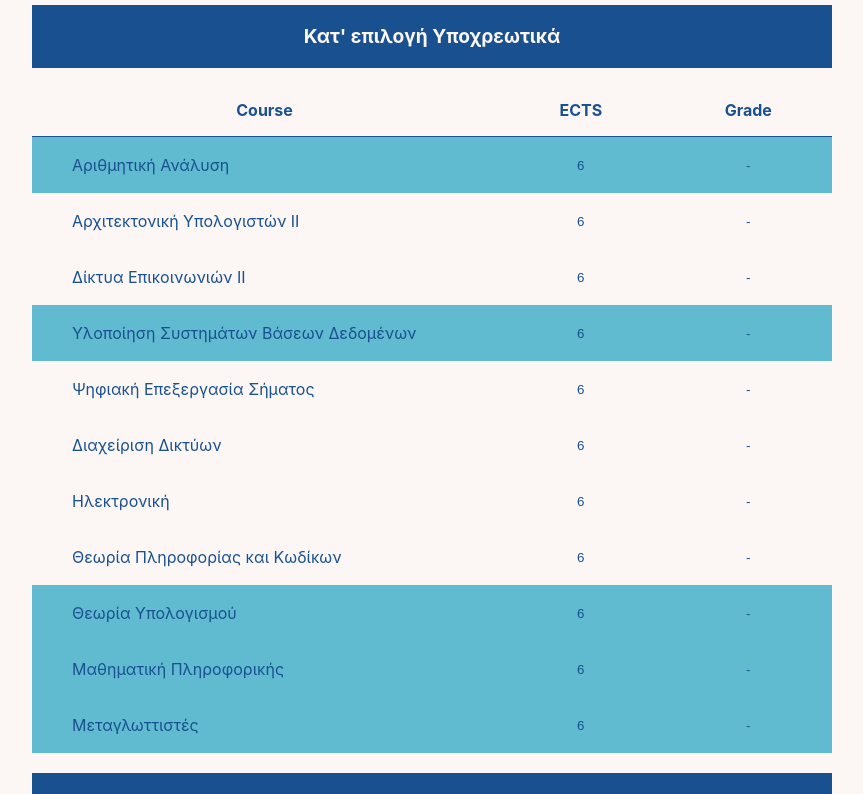
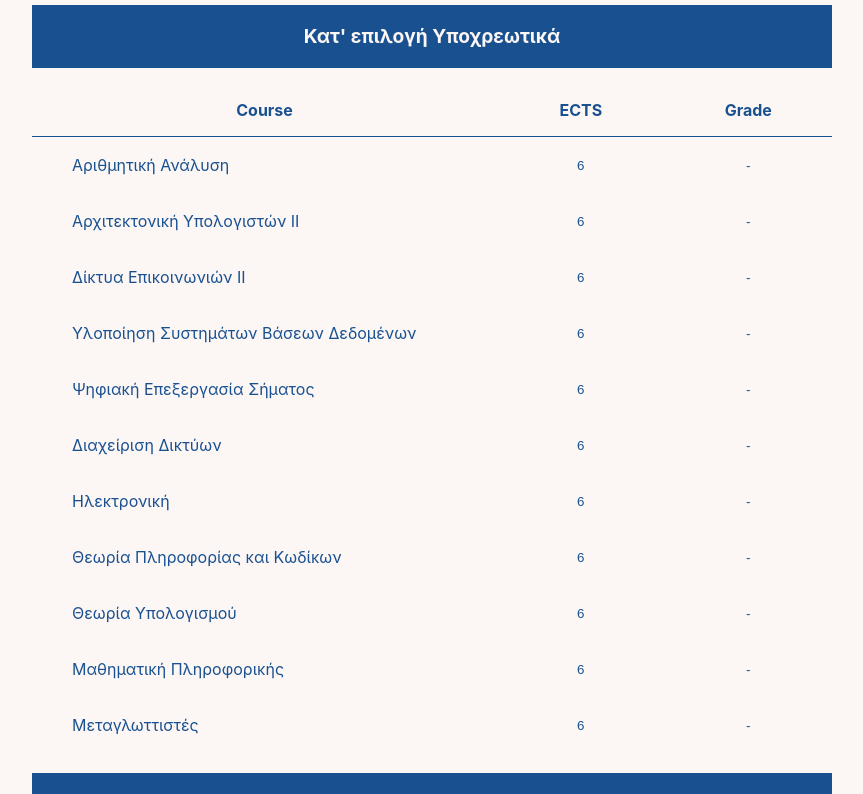
Before and after one commit to arxidamos/ECTS-Calculator, a React (Create React App) app: page / in a window 1280 px wide. Shown: the part 1880-2674 px from the top of the page, without its empty margins (208-1071 px from the left). Built offline with nearby package versions, Linux system fonts and the light colour scheme; the HTML template or start-up script is replaced by a standard one.

Commit message:
Added dynamic highlight effect for project courses based on track

```diff
--- a/src/components/Pages/MainPage.css
+++ b/src/components/Pages/MainPage.css
@@ -53,7 +53,7 @@ td > input {
   width: 100%;
   height: 100%;
   text-align: center;
-  direction: rtl;
+  direction: ltr;
   border: none;
   cursor: pointer;
   padding: 1em;
@@ -156,32 +156,32 @@ td > input:focus {
 }
 
 .highlighted-row-track:hover td, .highlighted-row-track:hover .course-input {
-
   background-color: #30C5FF;
 }
 
-.highlighted-row-spec .course-input, .highlighted-row-spec {
+.highlighted-row-spec .course-input, .highlighted-row-spec,
+.highlighted-row-project .course-input, .highlighted-row-project {
   background-color: #5DE23C;
 }
 
-.highlighted-row-spec:hover td, .highlighted-row-spec:hover .course-input {
-
+.highlighted-row-spec:hover td, .highlighted-row-spec:hover .course-input,
+.highlighted-row-project:hover td, .highlighted-row-project:hover .course-input {
   background-color: #49fb35;
 }
 
-.course-cell {
-  /* position: absolute; */
-}
+
+.highlighted-row-project
 
 .info-tip {
   position: relative;
 }
 
 .info-tip-span {
-  font-size: 10px;
-  font-stretch: semi-condensed;
-  color: blue;
+  font-size: 9px;
+  color: black;
   position: absolute;
-  right: 0em;
-  top: 4px;
+  /* right: 0em; */
+  top: 1px;
+  left: 1em;
+  /* bottom: 1px; */
 }
--- a/src/components/Pages/MainPage.js
+++ b/src/components/Pages/MainPage.js
@@ -75,7 +75,6 @@ const InfoTip = ({ text }) => (
 );
 
 const MainPage = () => {
-  const [rowClasses, setRowClasses] = useState({});
   // Get courses from localStorage, otherwise use inital courses array
   const [courses, setCourses] = useState(
     !localStorage.getItem('courses')
@@ -119,10 +118,10 @@ const MainPage = () => {
       { course: "Μεταγλωττιστές", ects: 6, grade: "", type: "track-compulsory", semester:"6ο", neededFor: "s3", specialization: "s4" },
 
       // Projects
-      { course: "Ανάπτυξη Λογισμικού για Αλγοριθμικά Προβλήματα", ects: 8, grade: "", type: "project", semester: "7ο" },
-      { course: "Ανάπτυξη Λογισμικού για Πληροφοριακά Συστήματα", ects: 8, grade: "", type: "project", semester: "7ο" },
-      { course: "Ανάπτυξη Λογισμικού για Συστήματα Δικτύων και Τηλεπικοινωνιών", ects: 8, grade: "", type: "project", semester: "7ο" },
-      { course: "Ανάπτυξη Υλικού - Λογισμικού για Ενσωματωμένα Συστήματα", ects: 8, grade: "", type: "project", semester: "8ο" },
+      { course: "Ανάπτυξη Λογισμικού για Αλγοριθμικά Προβλήματα", ects: 8, grade: "", type: "project", semester: "7ο", projectFor: "A" },
+      { course: "Ανάπτυξη Λογισμικού για Πληροφοριακά Συστήματα", ects: 8, grade: "", type: "project", semester: "7ο", projectFor: "A" },
+      { course: "Ανάπτυξη Λογισμικού για Συστήματα Δικτύων και Τηλεπικοινωνιών", ects: 8, grade: "", type: "project", semester: "7ο", projectFor: "B" },
+      { course: "Ανάπτυξη Υλικού - Λογισμικού για Ενσωματωμένα Συστήματα", ects: 8, grade: "", type: "project", semester: "8ο", projectFor: "B" },
 
       // General education courses
       { course: "Εισαγωγή στην Πληροφορική και στις Τηλεπικοινωνίες", ects: 2, grade: "", type: "general-edu", semester: "1ο" },
@@ -388,9 +387,9 @@ const MainPage = () => {
 
   // Set tr class based on Track and Specialization
   const getClassName = (course) => {
-    if (track === "A") {
+    if (track === "A" && highlight) {
       if (course.neededFor) {
-        // Course is needed for current Specialization of Track "A"
+        // Course is available for Track "A" but not needed for current Specialization
         if (
           (course.neededFor.includes("s1") || course.neededFor.includes("s2") || course.neededFor.includes("s3"))
           &&
@@ -398,6 +397,7 @@ const MainPage = () => {
           ) {
           return "course-row highlighted-row-track"
         }
+        // Course is needed for current Specialization of Track "A"
         else if (
           (course.neededFor.includes("s1") || course.neededFor.includes("s2") || course.neededFor.includes("s3"))
           &&
@@ -409,12 +409,20 @@ const MainPage = () => {
           return "course-row"
         }
       }
+      else if (course.type === "project") {
+        // Course is 1 of the 2 needed projects
+        if (course.projectFor === "A") {
+          return "course-row highlighted-row-project"
+        }
         else {
           return "course-row"
         }
       }
-    else if (track === "B") {
-      if (course.neededFor) {
+      else {
+        return "course-row"
+      }
+    }
+    else if (track === "B" && highlight) {
       if (course.neededFor) {
         // Course is needed for current Specialization of Track "B"
         if (
@@ -435,10 +443,21 @@ const MainPage = () => {
           return "course-row"
         }
       }
+      else if (course.projectFor) {
+        // Course is 1 of the 2 needed projects
+        if (course.projectFor === "B") {
+          return "course-row highlighted-row-project"
+        }
         else {
           return "course-row"
         }
       }
+      else {
+        return "course-row"
+      }
+    }
+    else {
+      return "course-row";
     }
     // if (specialization !== "7") {
     //   specializationCourses = courses.filter(course =>
@@ -497,7 +516,14 @@ const MainPage = () => {
                     <tr className={getClassName(course)} key={courses.findIndex(item => item.course === course.course)}>
 
                       <td data-label="" className="course-cell" title={course.course}>
-                      {getClassName(course).includes("highlighted-row-spec") ? <InfoTip className="info-tip" text="This row is highlighted"/> : null}
+                        {getClassName(course).includes("highlighted-row-spec")
+                          ? <InfoTip className="info-tip" text="ΥΠΟΧΡΕΩΤΙΚΟ ΓΙΑ ΤΗΝ ΕΙΔΙΚΟΤΗΤΑ"/>
+                          : getClassName(course).includes("highlighted-row-track")
+                            ? <InfoTip className="info-tip" text="ΥΠΟΧΡΕΩΤΙΚΟ ΚΑΤΕΥΘΥΝΣΗΣ - ΧΡΕΙΑΖΟΝΤΑΙ 2"/>
+                            : getClassName(course).includes("highlighted-row-project")
+                              ? <InfoTip className="info-tip" text="ΥΠΟΧΡΕΩΤΙΚΟ PROJECT - ΧΡΕΙΑΖΕΤΑΙ 1"/>
+                              : null
+                        }
                         <div className="course-text-container">
                           <div className="img-course">
                             {course.completed ? <img className="checkmark-img" src={checkmark} alt="Completed" /> : <img className="checkmark-img" src={closemark} alt="Completed" />}
```
Lines whose indentation alone changed are shown as unchanged.
